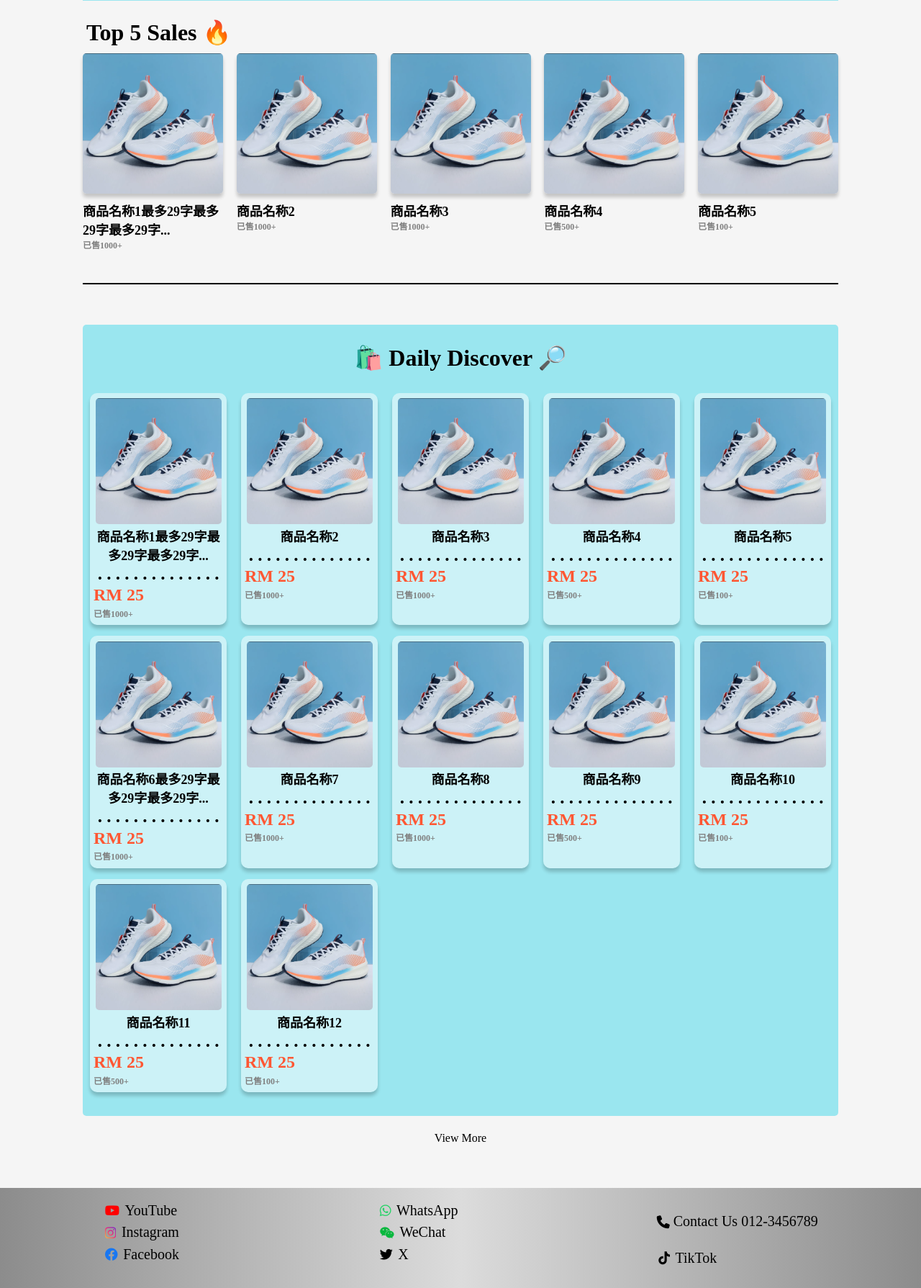
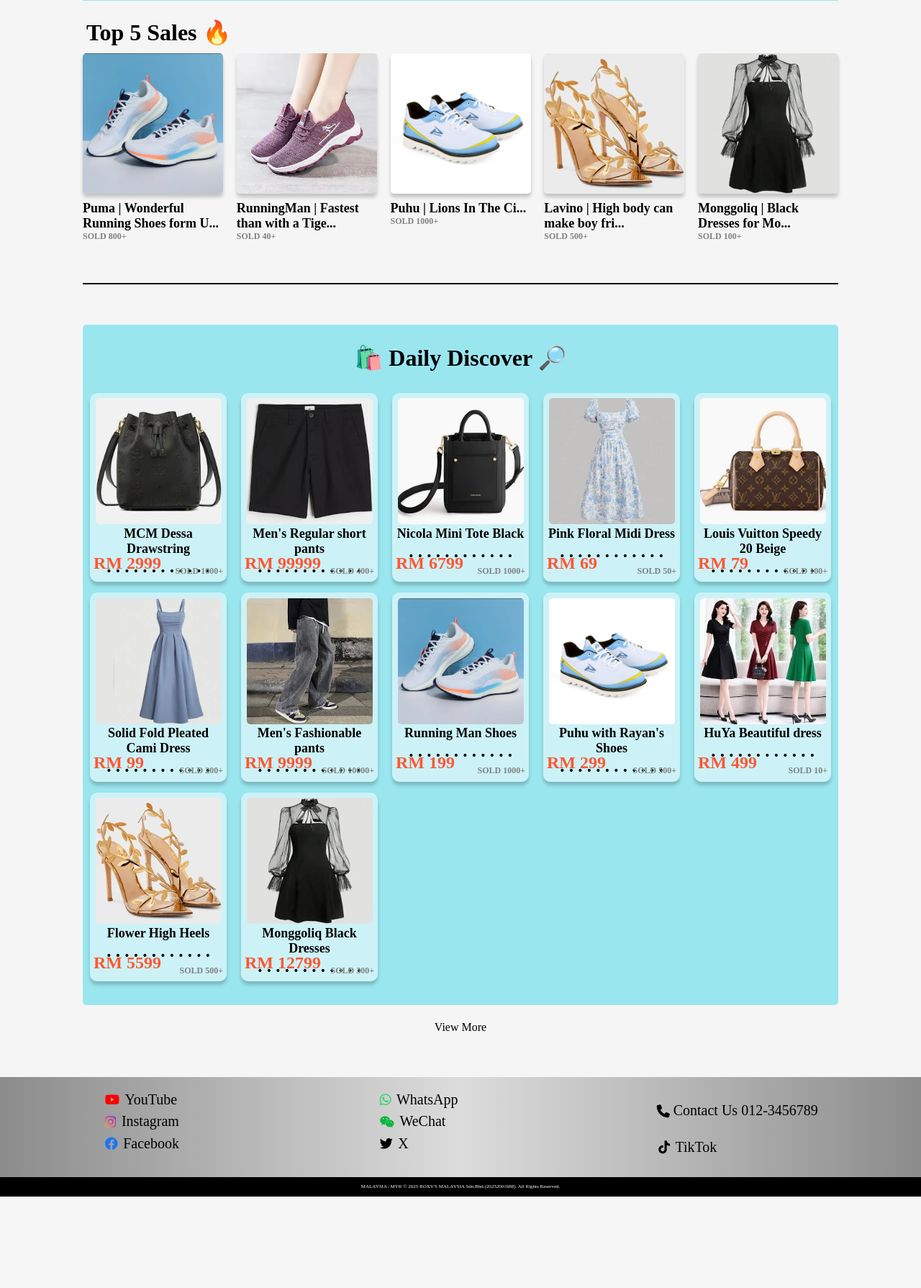
Before and after one commit to Rayan-Loh/Web-Assignment-Code, a PHP site: page / in a window 1280 px wide. Shown: the part 459-2248 px from the top of the page at 72% size. After the commit the page ends 2121 px from the top, so only its background shows below. Run offline with PHP 8.4, Linux system fonts and the light colour scheme.

Commit message:
添加了product图片，修改了产品名，价钱的东西。CSS改了还是解决不了名字，价钱和已售文字重叠的问题。。。@Pandora请求支援。。

```diff
--- a/css/home_style.css
+++ b/css/home_style.css
@@ -530,6 +530,7 @@ html{
         padding: 10px;
 
         transition: transform 0.2s ease-out;
+        position: relative;
     }
     .sales-item:hover{
         transform: scale(1.05);
@@ -559,10 +560,11 @@ html{
         font-size: 36px;
         word-wrap: break-word;
         text-align: center;
+        min-height: 56px; /* 限制高度 */
     }
     .product-name::after {
         display: block;
-        content: ".  .  .  .  .  .  .  .  .  .  .  .  .  .";
+        content: ".  .  .  .  .  .  .  .  .  .  .  .";
         font-size:50px;
     }
 
@@ -570,11 +572,17 @@ html{
         color: #ff5733; /* 橙色价格，突出显示 */
         font-size: 48px;
         font-weight: bold;
+        bottom: 20px;
+        left: 10px;
+        position: absolute;
     }
 
     .sold-count {
         color: gray;
         font-size: 24px;
+        bottom: 10px;
+        right: 10px;
+        position: absolute;
     }
 
     .sales-item:hover img {
--- a/program/home/_dailydiscover.php
+++ b/program/home/_dailydiscover.php
@@ -1,22 +1,33 @@
 <?php
 $products = [
-    ["name" => "商品名称1最多29字最多29字最多29字...", "image" => "image/product/product1.png", "link" => "product1.php", "sold" => "已售1000+"],
-    ["name" => "商品名称2", "image" => "image/product/product1.png", "link" => "product1.php", "sold" => "已售1000+"],
-    ["name" => "商品名称3", "image" => "image/product/product1.png", "link" => "product1.php", "sold" => "已售1000+"],
-    ["name" => "商品名称4", "image" => "image/product/product1.png", "link" => "product1.php", "sold" => "已售500+"],
-    ["name" => "商品名称5", "image" => "image/product/product1.png", "link" => "product1.php", "sold" => "已售100+"],
-    ["name" => "商品名称6最多29字最多29字最多29字...", "image" => "image/product/product1.png", "link" => "product1.php", "sold" => "已售1000+"],
-    ["name" => "商品名称7", "image" => "image/product/product1.png", "link" => "product1.php", "sold" => "已售1000+"],
-    ["name" => "商品名称8", "image" => "image/product/product1.png", "link" => "product1.php", "sold" => "已售1000+"],
-    ["name" => "商品名称9", "image" => "image/product/product1.png", "link" => "product1.php", "sold" => "已售500+"],
-    ["name" => "商品名称10", "image" => "image/product/product1.png", "link" => "product1.php", "sold" => "已售100+"],
-    ["name" => "商品名称11", "image" => "image/product/product1.png", "link" => "product1.php", "sold" => "已售500+"],
-    ["name" => "商品名称12", "image" => "image/product/product1.png", "link" => "product1.php", "sold" => "已售100+"]
+    ["name" => "MCM Dessa Drawstring", "image" => "image/product/MCM Dessa Drawstring Leather Black.webp", "link" => "priceInfo1.php", "sold" => "SOLD 1000+"],
+    ["name" => "Men's Regular short pants", "image" => "image/product/Men - Black Regular Fit Chino short pants.webp", "link" => "priceInfo2.php", "sold" => "SOLD 400+"],
+    ["name" => "Nicola Mini Tote Black", "image" => "image/product/Nicola Mini Tote Black.webp", "link" => "priceInfo3.php", "sold" => "SOLD 1000+"],
+    ["name" => "Pink Floral Midi Dress", "image" => "image/product/Pink Floral Asymmetrical Waist Split Midi Dress.webp", "link" => "priceInfo4.php", "sold" => "SOLD 50+"],
+    ["name" => "Louis Vuitton Speedy 20 Beige", "image" => "image/product/Louis Vuitton Speedy Bandbuliere 20 Beige.webp", "link" => "priceInfo5.php", "sold" => "SOLD 100+"],
+    ["name" => "Solid Fold Pleated Cami Dress", "image" => "image/product/Solid Fold Pleated Cami Dress.webp", "link" => "priceInfo6.php", "sold" => "SOLD 200+"],
+    ["name" => "Men's Fashionable pants", "image" => "image/product/Men's Fashionable pants.webp", "link" => "priceInfo7.php", "sold" => "SOLD 10000+"],
+    ["name" => "Running Man Shoes", "image" => "image/product/product1.png", "link" => "priceInfo8.php", "sold" => "SOLD 1000+"],
+    ["name" => "Puhu with Rayan's Shoes", "image" => "image/product/product3.jpg", "link" => "priceInfo9.php", "sold" => "SOLD 500+"],
+    ["name" => "HuYa Beautiful dress", "image" => "image/product/HuYa dress.jpeg", "link" => "priceInfo10.php", "sold" => "SOLD 10+"],
+    ["name" => "Flower High Heels", "image" => "image/product/product4.webp", "link" => "priceInfo11.php", "sold" => "SOLD 500+"],
+    ["name" => "Monggoliq Black Dresses", "image" => "image/product/product5.webp", "link" => "priceInfo12.php", "sold" => "SOLD 300+"]
 ];
 
 // Item Price (价格和商品页面link，因为商品页面是唯一的)
 $prices = [
-    "product1.php" => 25
+    "priceInfo1.php" => 2999,
+    "priceInfo2.php" => 99999,
+    "priceInfo3.php" => 6799,
+    "priceInfo4.php" => 69,
+    "priceInfo5.php" => 79,
+    "priceInfo6.php" => 99,
+    "priceInfo7.php" => 9999,
+    "priceInfo8.php" => 199,
+    "priceInfo9.php" => 299,
+    "priceInfo10.php" => 499,
+    "priceInfo11.php" => 5599,
+    "priceInfo12.php" => 12799
 ];
 
 ?>
@@ -28,7 +39,7 @@ $prices = [
             <a class="sales-item" href="<?= ($product['link']) ?>">
                 <div class="image-container">
                     <img src="<?= ($product['image']) ?>" alt="<?= ($product['name']) ?>">
-                    <p class="jump-text">跳转到页面</p>
+                    <p class="jump-text">Jump To Island</p>
                 </div>
                 <p class="product-name"><?= ($product['name']) ?></p>
                 <?php if (isset($prices[$product['link']])): ?>
--- a/program/home/_topsales.php
+++ b/program/home/_topsales.php
@@ -1,10 +1,10 @@
 <?php
 $products = [
-    ["name" => "商品名称1最多29字最多29字最多29字...", "image" => "image/product/product1.png", "link" => "product1.php", "sold" => "已售1000+"],
-    ["name" => "商品名称2", "image" => "image/product/product1.png", "link" => "product2.php", "sold" => "已售1000+"],
-    ["name" => "商品名称3", "image" => "image/product/product1.png", "link" => "product3.php", "sold" => "已售1000+"],
-    ["name" => "商品名称4", "image" => "image/product/product1.png", "link" => "product4.php", "sold" => "已售500+"],
-    ["name" => "商品名称5", "image" => "image/product/product1.png", "link" => "product5.php", "sold" => "已售100+"]
+    ["name" => "Puma | Wonderful Running Shoes form U...", "image" => "image/product/product1.png", "link" => "product1.php", "sold" => "SOLD 800+"],
+    ["name" => "RunningMan | Fastest than with a Tige...", "image" => "image/product/product2.avif", "link" => "product2.php", "sold" => "SOLD 40+"],
+    ["name" => "Puhu | Lions In The Ci...", "image" => "image/product/product3.jpg", "link" => "product3.php", "sold" => "SOLD 1000+"],
+    ["name" => "Lavino | High body can make boy fri...", "image" => "image/product/product4.webp", "link" => "product4.php", "sold" => "SOLD 500+"],
+    ["name" => "Monggoliq | Black Dresses for Mo...", "image" => "image/product/product5.webp", "link" => "product5.php", "sold" => "SOLD 100+"]
 ];
 ?>
 <div class="Top-Sales-Container">
```
Also changed, not shown: image/product/Blue Adidas T-Shirt.jpeg (added), image/product/HuYa dress.jpeg (added), image/product/Louis Vuitton Neverfull Monogram.webp (added), image/product/Louis Vuitton Speedy Bandbuliere 20 Beige.webp (added), image/product/MCM Dessa Drawstring Leather Black.webp (added), image/product/Men - Black Regular Fit Chino short pants.webp (added), image/product/Men - Green Regular Fit Chino short pants.webp (added), image/product/Men's Fashionable pants.webp (added), image/product/Nicola Mini Tote Black.webp (added), image/product/Pink Floral Asymmetrical Waist Split Midi Dress.webp (added), image/product/Solid Fold Pleated Cami Dress.webp (added), image/product/product2.avif (added), image/product/product3.jpg (added), image/product/product4.webp (added), 2 more files.
